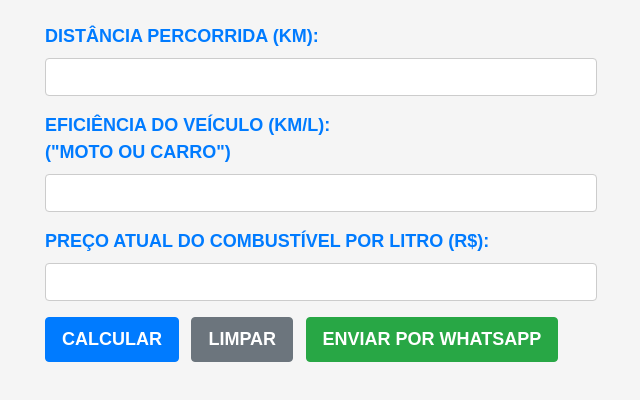
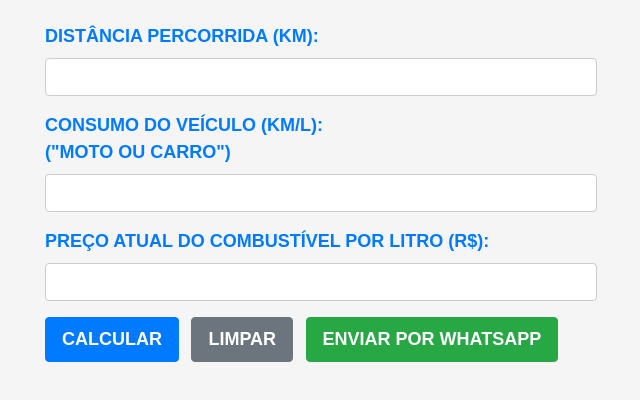
Before and after one commit to JvNeves-7/ValorCombustivel, a plain HTML site: page index.html in a window 1280 px wide. Shown: the part 72-472 px from the top of the page, without its empty margins (319-959 px from the left). Drawn offline with nearby package versions, Linux system fonts and the light colour scheme.

Commit message:
Update index.html

```diff
--- a/index.html
+++ b/index.html
@@ -152,7 +152,7 @@
 				<input type="text" class="form-control" id="distancia">
 			</div>
 			<div class="form-group">
-				<label for="eficiencia">Eficiência do veículo (km/L): <br> ("Moto ou Carro")</label>
+				<label for="eficiencia">Consumo do veículo (km/L): <br> ("Moto ou Carro")</label>
 				<input type="text" class="form-control" id="eficiencia">
 			</div>
 			<div class="form-group">
```
